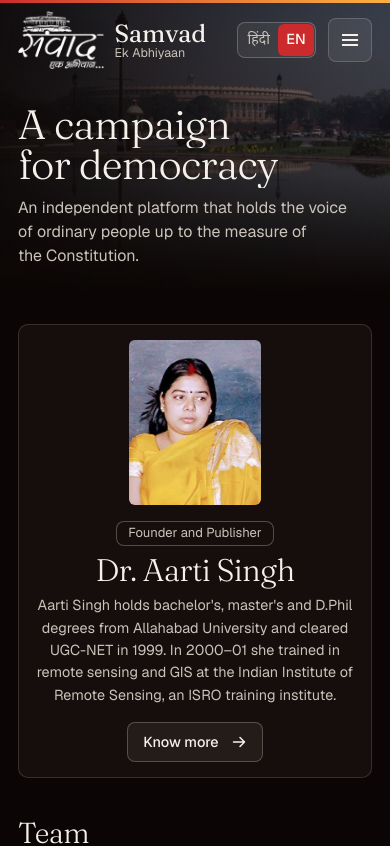
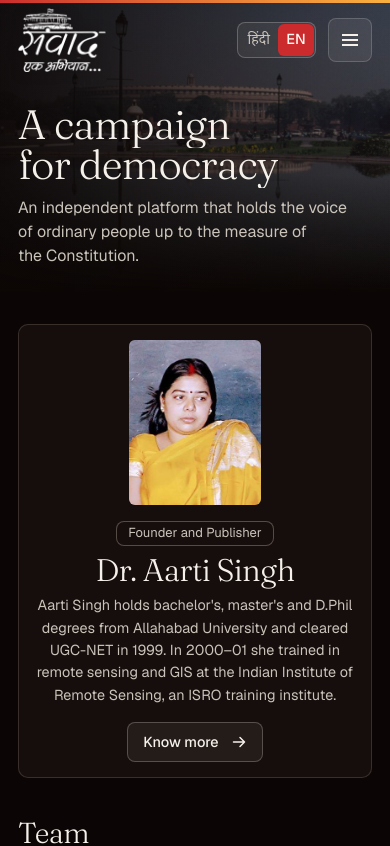
Before and after one commit to itsabhi-nav/samvad-ek-abhiyan, a Next.js app: page /en/about in a window 390 px wide. Shown: the top 846 px of the page. Built offline with nearby package versions, Linux system fonts and the light colour scheme.

Commit message:
Enlarge the Ek Abhiyaan tagline in the logo and drop duplicate header text

```diff
--- a/components/Footer.jsx
+++ b/components/Footer.jsx
@@ -11,7 +11,7 @@ export default function Footer({ lang, t }) {
         <div className="footer-top">
           <div className="footer-brand">
             <Link href={base} className="brand" aria-label={t.brand.name}>
-              <img className="brand-logo" src="/images/logo.png" alt="" width="66" height="44" />
+              <img className="brand-logo" src="/images/logo.png" alt="" width="88" height="64" />
               <span className="brand-text"><b>{t.brand.name}</b><span>{t.brand.tag}</span></span>
             </Link>
             <p className="footer-tag">{t.footer.tag}</p>
--- a/components/Header.jsx
+++ b/components/Header.jsx
@@ -62,8 +62,7 @@ export default function Header({ lang, t }) {
     <header className="site-header" data-top={top} data-menu={menu}>
       <div className="container header-inner">
         <Link href={base} className="brand" aria-label={`${t.brand.name} ${t.brand.tag}`}>
-          <img className="brand-logo" src="/images/logo.png" alt="" width="90" height="60" />
-          <span className="brand-text"><b>{t.brand.name}</b><span>{t.brand.tag}</span></span>
+          <img className="brand-logo" src="/images/logo.png" alt="" width="88" height="64" />
         </Link>
 
         <nav className="nav" aria-label="Primary">
--- a/components/PageLoader.jsx
+++ b/components/PageLoader.jsx
@@ -70,7 +70,7 @@ export default function PageLoader({ label = "Loading" }) {
               <circle className="loader-arc loader-arc--a" cx="80" cy="80" r="70" />
               <circle className="loader-arc loader-arc--b" cx="80" cy="80" r="70" />
             </svg>
-            <img src="/images/logo.png" alt="" width="96" height="64" />
+            <img src="/images/logo.png" alt="" width="88" height="64" />
           </div>
           <span className="visually-hidden">{label}</span>
         </motion.div>
--- a/styles/globals.css
+++ b/styles/globals.css
@@ -113,7 +113,7 @@ kbd { font: 400 0.72rem/1 var(--font-mono); padding: var(--space-2xs) var(--spac
 .site-header { position: fixed; inset: 0 0 auto 0; z-index: var(--z-header); height: var(--header-h); transition: background-color var(--dur-long) var(--ease-out); color: var(--text); }
 .header-inner { height: 100%; display: flex; align-items: center; justify-content: space-between; gap: var(--space-lg); }
 .brand { display: inline-flex; align-items: center; gap: var(--space-sm); text-decoration: none; flex: none; }
-.brand-logo { width: auto; height: 60px; filter: drop-shadow(0 1px 0 color-mix(in oklab, var(--ink) 55%, transparent)); transition: transform var(--dur-short) var(--ease-out), filter var(--dur-short) var(--ease-out); }
+.brand-logo { width: auto; height: 64px; filter: drop-shadow(0 1px 0 color-mix(in oklab, var(--ink) 55%, transparent)); transition: transform var(--dur-short) var(--ease-out), filter var(--dur-short) var(--ease-out); }
 .brand:hover .brand-logo { transform: translateY(-1px); filter: drop-shadow(0 2px 14px color-mix(in oklab, var(--text) 26%, transparent)); }
 .brand-text { display: grid; line-height: 1; }
 .brand-text b { font-family: var(--font-display); font-weight: 400; font-size: 1.55rem; letter-spacing: -0.01em; }
@@ -747,7 +747,7 @@ main, .site-footer { transition: opacity 220ms var(--ease-out); }
 @media (max-width: 40rem) {
   :root { --header-h: 80px; --section: 56px; --text-hero: clamp(2.9rem, 13vw, 4.2rem); }
   .brand { gap: 10px; }
-  .brand-logo { height: 58px; filter: drop-shadow(0 1px 6px color-mix(in oklab, var(--ink) 60%, transparent)); }
+  .brand-logo { height: 64px; filter: drop-shadow(0 1px 6px color-mix(in oklab, var(--ink) 60%, transparent)); }
   .brand-text b, .lang-hi .brand-text b { font-size: 1.55rem; }
   .brand-text span { font-size: 0.78rem; margin-top: 1px; color: var(--text-2); }
   .hero-grid { padding-block: var(--space-lg) var(--space-xl); }
@@ -853,7 +853,7 @@ main, .site-footer { transition: opacity 220ms var(--ease-out); }
   .lang-switch a { min-width: 36px; height: 32px; padding: 0 var(--space-xs); }
   .header-inner { gap: var(--space-sm); }
   .brand-text b, .lang-hi .brand-text b { font-size: 1.55rem; }
-  .brand-logo { height: 58px; filter: drop-shadow(0 1px 6px color-mix(in oklab, var(--ink) 60%, transparent)); }
+  .brand-logo { height: 64px; filter: drop-shadow(0 1px 6px color-mix(in oklab, var(--ink) 60%, transparent)); }
   .founder-card { grid-template-columns: minmax(0, 1fr); padding: var(--space-lg); gap: var(--space-lg); }
   .founder-card-photo { aspect-ratio: 1 / 1; max-width: 220px; }
   .team-card { padding: var(--space-md); grid-template-columns: 76px minmax(0, 1fr); }
@@ -870,12 +870,12 @@ main, .site-footer { transition: opacity 220ms var(--ease-out); }
 }
 @media (max-width: 24rem) {
   .brand { gap: var(--space-xs); }
-  .brand-logo { height: 52px; }
+  .brand-logo { height: 56px; }
   .brand-text b, .lang-hi .brand-text b { font-size: 1.3rem; }
   .brand-text span { font-size: 0.66rem; }
 }
 @media (max-width: 21rem) {
-  .brand-logo { height: 46px; }
+  .brand-logo { height: 50px; }
   .brand-text b, .lang-hi .brand-text b { font-size: 1.15rem; }
   .brand-text span { display: none; }
 }
```
Also changed, not shown: public/images/logo.png.
